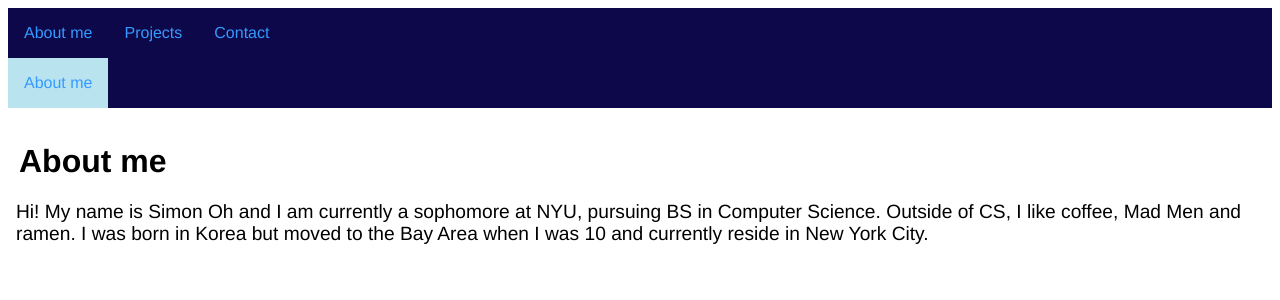
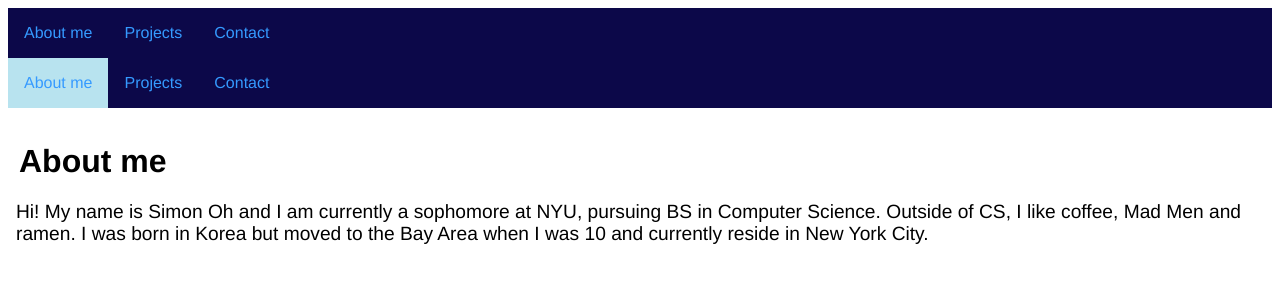
Before and after one commit to simon0h/simon0h.github.io, a Jekyll site: the page built from about/index.html, in a window 1280 px wide. Shown: the top 300 px of the page. Built offline with Jekyll 4.4.1, drawn with Linux system fonts in a browser that asks for light colours.

Commit message:
Update index.html

```diff
--- a/about/index.html
+++ b/about/index.html
@@ -5,6 +5,8 @@
 
 <ul>
   <li><a class = "active" href="/about">About me</a></li>
+  <li><a href="/projects">Projects</a></li>
+  <li><a href="/contact">Contact</a></li>
 </ul>
 
 <head>
```
